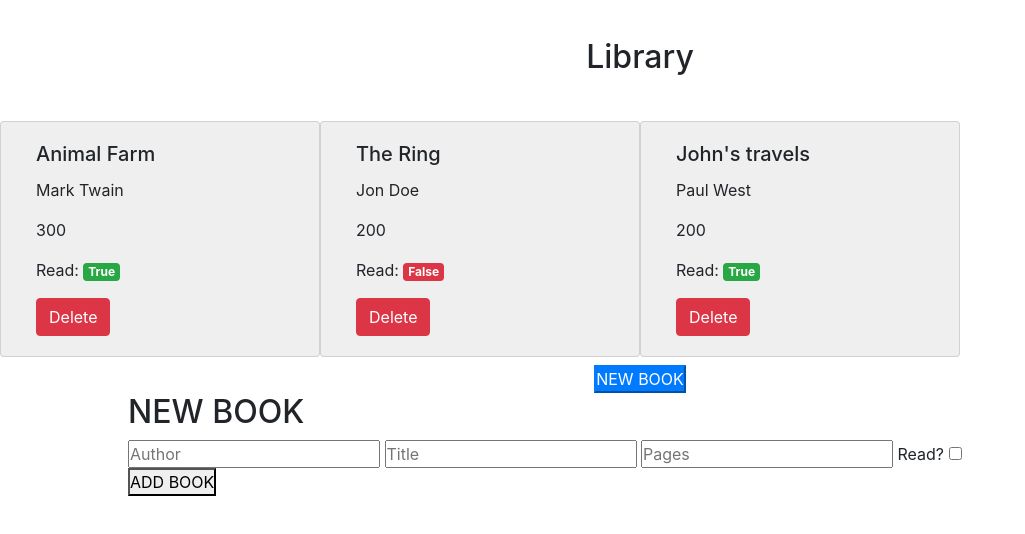
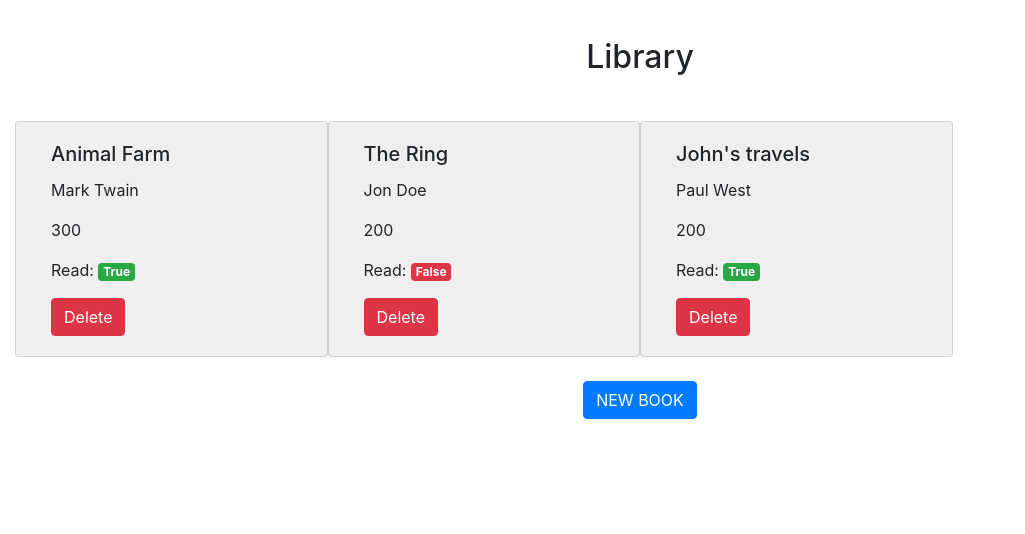
Before and after one commit to SmithVyne/JS-Library-Project, a plain HTML site: page index.html in a window 1280 px wide. Shown: the whole page, without its empty margins (0-1025 px from the left). Drawn offline with nearby package versions, Linux system fonts and the light colour scheme.

Commit message:
Make newbook form open in modal view

```diff
--- a/index.html
+++ b/index.html
@@ -12,27 +12,27 @@
     <header>
       <h2>Library</h2>
     </header>
-    <div class="book-container row"></div>
+    <div class="book-container row ml-auto mr-auto"></div>
   </section>
 
 
 
   <div class="text-center">
-    <button class="btn-primary" id="openModal">NEW BOOK</button>
+    <button class="btn btn-primary mt-3 mb-3" id="openModalBtn" onclick="openModal()">NEW BOOK</button>
   </div>
 
 
-  <div class="form-area">
+  <div class="w-100 text-center d-none" id="formArea">
     <H2>NEW BOOK</H2>
     <form>
       <input type="text" name="author" placeholder="Author" id="author" />
       <input type="text" name="title" placeholder="Title" id="title" />
       <input type="text" name="pages" placeholder="Pages" id="pages" />
-      <span>
+      <span class="">
         <span>Read?</span>
         <input type="checkbox" id="check-book"/>
       </span>
-      <button type="button" id="btnAddbook" class="d-block">ADD BOOK</button>
+      <button type="button" id="btnAddbook" class="btn btn-primary mr-auto ml-auto mt-3 d-block">ADD BOOK</button>
     </form>
   </div>
 
--- a/script.js
+++ b/script.js
@@ -101,6 +101,11 @@ const deleteBook = ((i) => {
   displayBooks(library);
 });
 
+const openModal = () => {
+  const formArea = document.querySelector('#formArea');
+  formArea.classList.toggle('d-none');
+}
+
 
 console.log(library)
 displayBooks(library)
```
